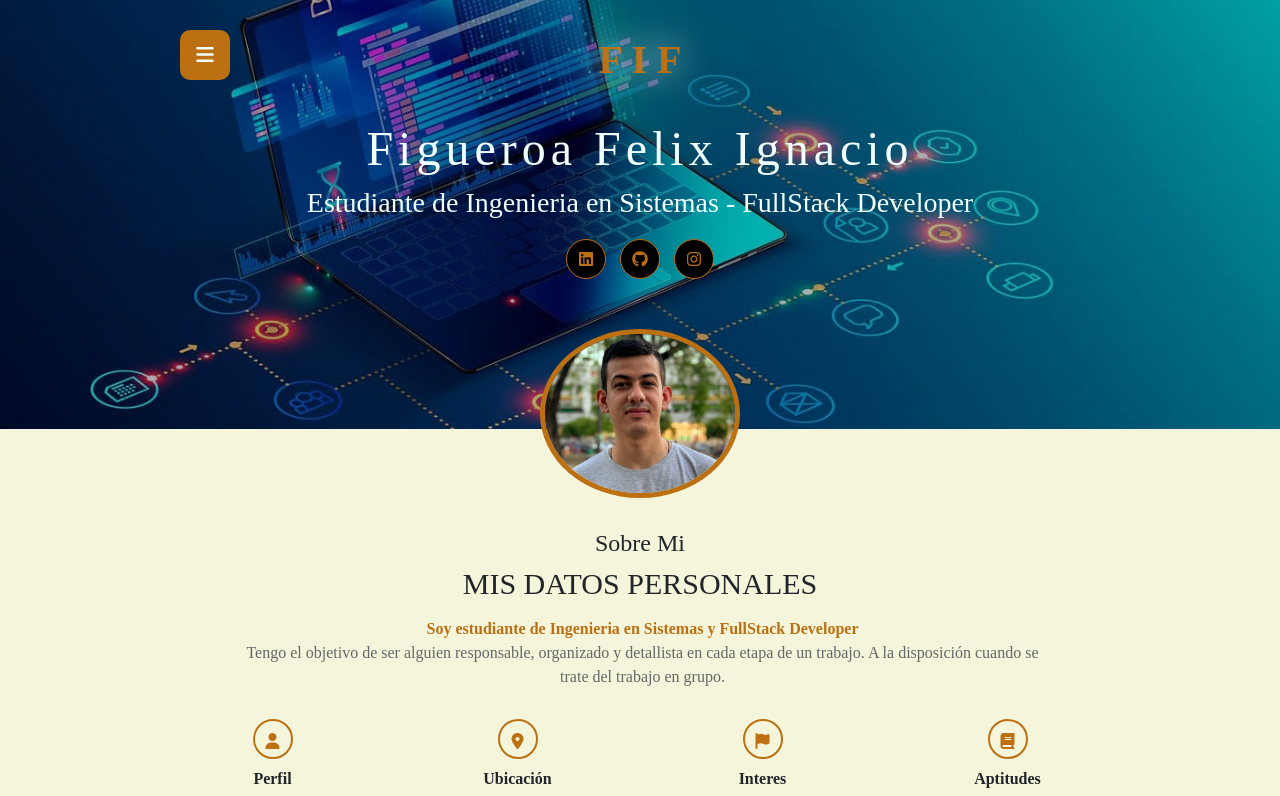
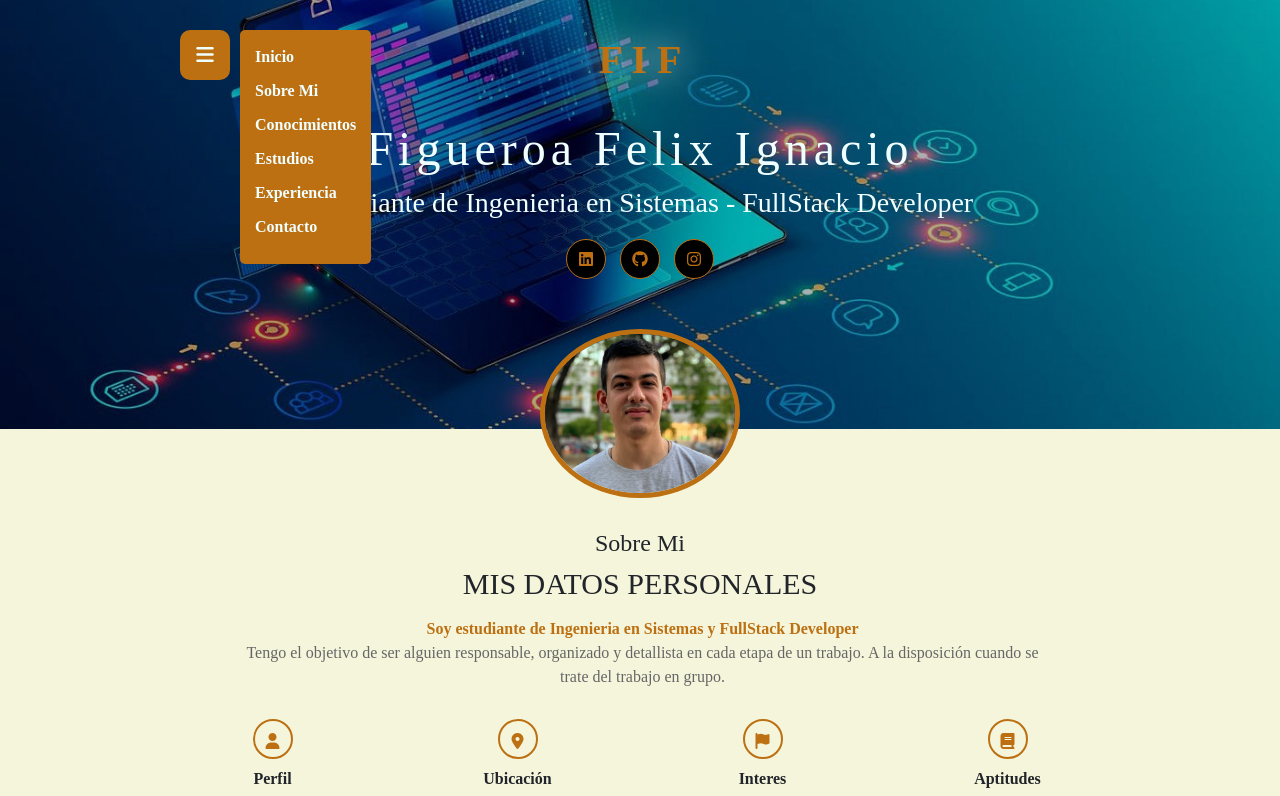
Before and after one commit to felix9941/CV-Figueroa-Felix-, a plain HTML site: page index.html in a window 1280 px wide. Both pictures are taken after a click on the element 205 px from the left and 55 px from the top of the page. Shown: the top 796 px of the page. Drawn offline with nearby package versions, Linux system fonts and the light colour scheme; a web font is replaced by a local one.

Commit message:
Se le dio funcionalidad al menu con JS

```diff
--- a/JS/index.js
+++ b/JS/index.js
@@ -0,0 +1,20 @@
+var menu_visible = false;
+let menu = document.getElementById("nav");
+function menuDesplegable() {
+  if (menu_visible == false) {
+    menu.style.display = "block";
+    menu_visible = true;
+  } else {
+    menu.style.display = "none";
+    menu_visible = false;
+  }
+}
+
+//ocultar el menu
+let links = document.querySelectorAll("nav a");
+for (var x = 0; x < links.length; x++) {
+  links[x].onclick = function () {
+    menu.style.display = "none";
+    menu_visible = false;
+  };
+}
--- a/index.html
+++ b/index.html
@@ -42,7 +42,7 @@
           </div>
           <nav id="nav" class="nav">
             <a href="#inicio">Inicio</a>
-            <a href="#SobreMi">Sobre Mi</a>
+            <a href="#sobremi">Sobre Mi</a>
             <a href="#conocimientos">Conocimientos</a>
             <a href="#estudios">Estudios</a>
             <a href="#experiencia">Experiencia</a>
```
